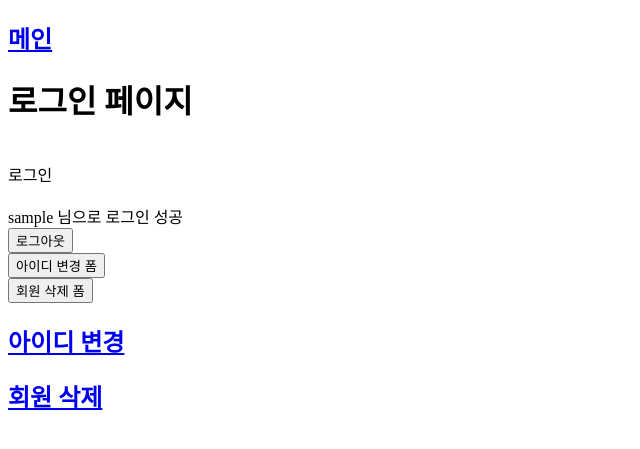
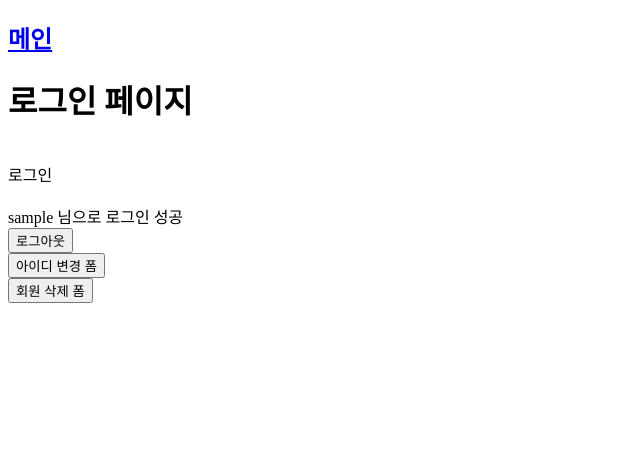
Before and after one commit to HSMighty7/Main, a Django app: page /users/login/ in a window 1280 px wide. Shown: the top 449 px of the page, without its empty margins (0-640 px from the left). Run offline with Django 5.2, Linux system fonts and the light colour scheme; the visitor is signed in with stand-in values (Sample User, id 1); parts of the project's set-up code (start-up, migrations or seed data) failed here and were passed over.

Commit message:
HTTPS + USER

```diff
--- a/main/templates/user/login.html
+++ b/main/templates/user/login.html
@@ -37,9 +37,6 @@
             <button type="submit" onclick="return confirm('정말 삭제하시겠습니까?')">회원 삭제 폼</button>
         </form>
 
-        <h2><a href="{% url 'users:UpdateUrl' %}">아이디 변경</a></h2>
-        <h2><a href="{% url 'users:DeleteUrl' %}" onclick="return confirm('정말 삭제하시겠습니까?')">회원 삭제</a></h2>
-
     {% else %}
 
     <form action="{% url 'users:LoginUrl' %}" method="post">
--- a/main/templates/user/update.html
+++ b/main/templates/user/update.html
@@ -30,8 +30,10 @@
             <div><button type="submit" name="account" value="update">정보 수정</button></div>
 
             <form action="{% url 'users:LogoutUrl' %}">
+                {% csrf_token %}
                 <button type="submit">로그아웃</button>
             </form>
+
         </form>
 
     {% else %}
```
